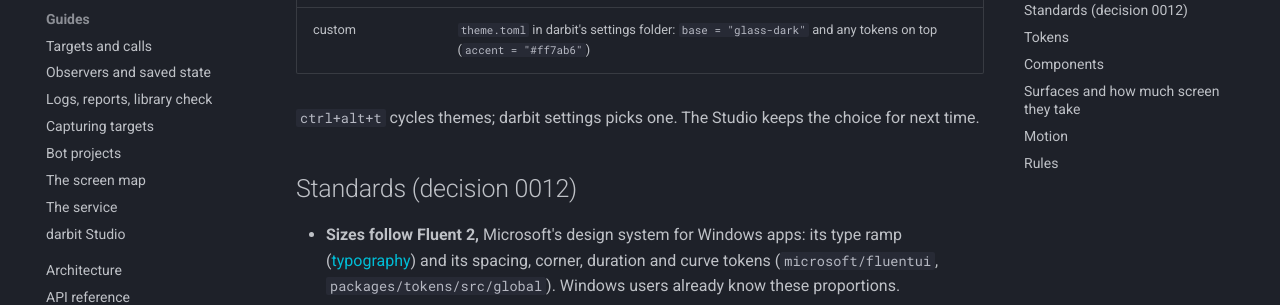
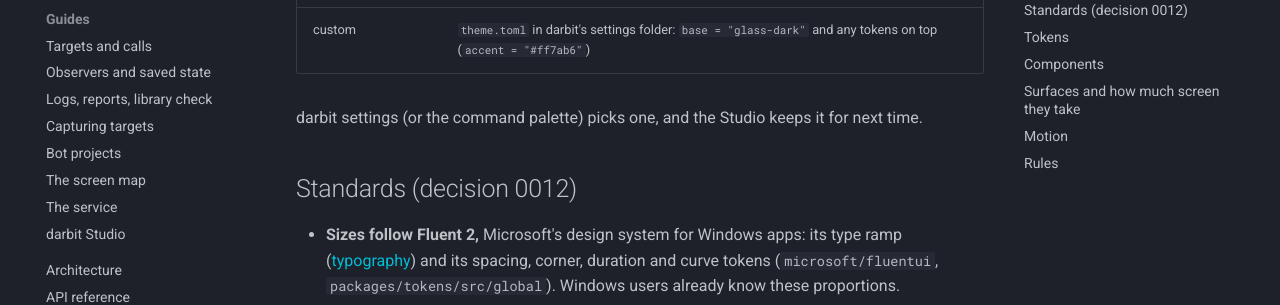
Before and after one commit to FaisalAfks/darbit, an MkDocs documentation site: the page built from docs/style/ui/design-system.md, in a window 1280 px wide and 900 px high, scrolled down 892 px. Shown: the part 152-457 px from the top of the window. Built offline with MkDocs 1.6.1 and Material for MkDocs 9.7.7, drawn with Linux system fonts in a browser that asks for light colours; comment, search, counter and statistics services are not loaded.

Commit message:
Design system: themes are picked in darbit settings or the palette

```diff
--- a/docs/style/ui/design-system.md
+++ b/docs/style/ui/design-system.md
@@ -25,7 +25,7 @@ rounds are in [docs/ui/redesign/](../../ui/redesign/README.md).
 | `high-contrast` | bright edges, no transparency, bold colours |
 | custom | `theme.toml` in darbit's settings folder: `base = "glass-dark"` and any tokens on top (`accent = "#ff7ab6"`) |
 
-`ctrl+alt+t` cycles themes; darbit settings picks one. The Studio keeps the choice for next time.
+darbit settings (or the command palette) picks one, and the Studio keeps it for next time.
 
 ## Standards (decision 0012)
 
```
